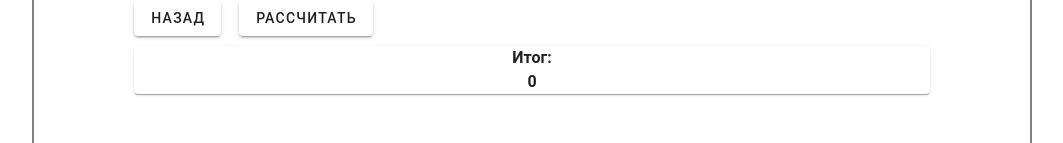
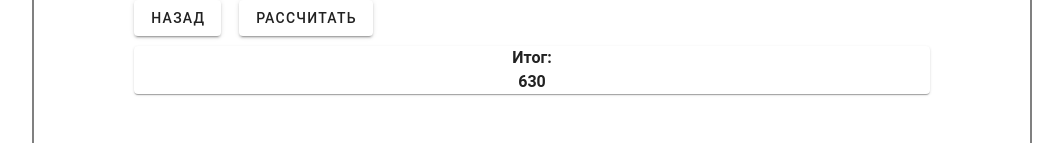
Before and after one commit to TatianaChF/-JS-Vue-, a Vue app: page /dishes in a window 1280 px wide. Shown: the part 681-824 px from the top of the page, without its empty margins (108-1171 px from the left). Built offline with nearby package versions, Linux system fonts and the light colour scheme.

Commit message:
adding calculation of the final price

```diff
--- a/src/components/DishesPage.vue
+++ b/src/components/DishesPage.vue
@@ -9,7 +9,7 @@
       </div>
       <v-card>
         <h4>Итог:</h4>
-        <h4>0</h4>
+        <h4>{{ totalPrice }}</h4>
       </v-card>
     </v-container>
   </div>
@@ -52,6 +52,11 @@ let dishes = ref([
     price: 500,
   },
 ]);
+const totalPrice = computed(() => {
+  for(let i = 0; i < dishes.value.length; i++) {
+    return dishes.value.reduce((acc, dish) => acc + parseFloat(dish.price), 0);
+  }
+})
 
 defineProps({
   dish: Object,
```
